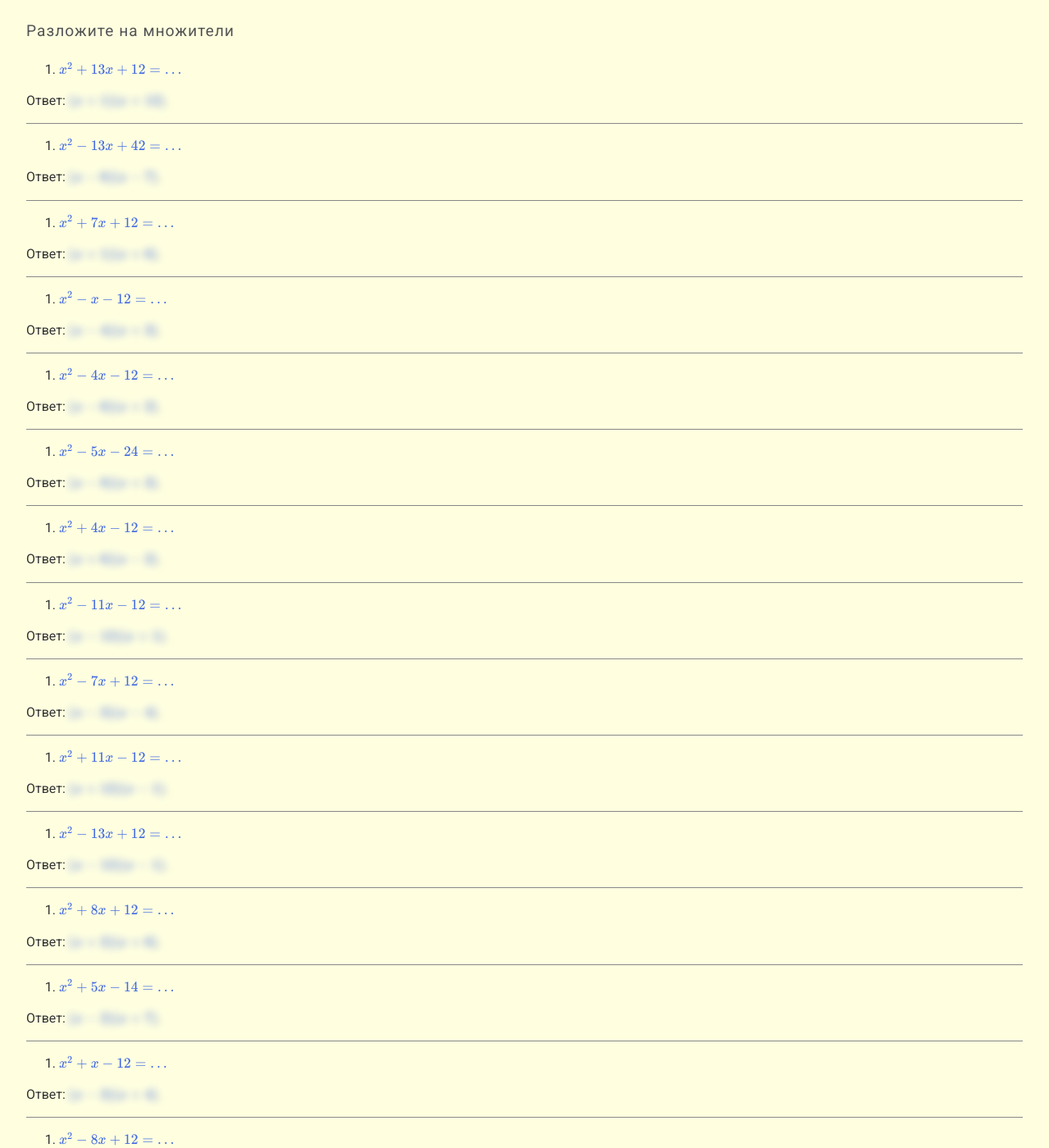
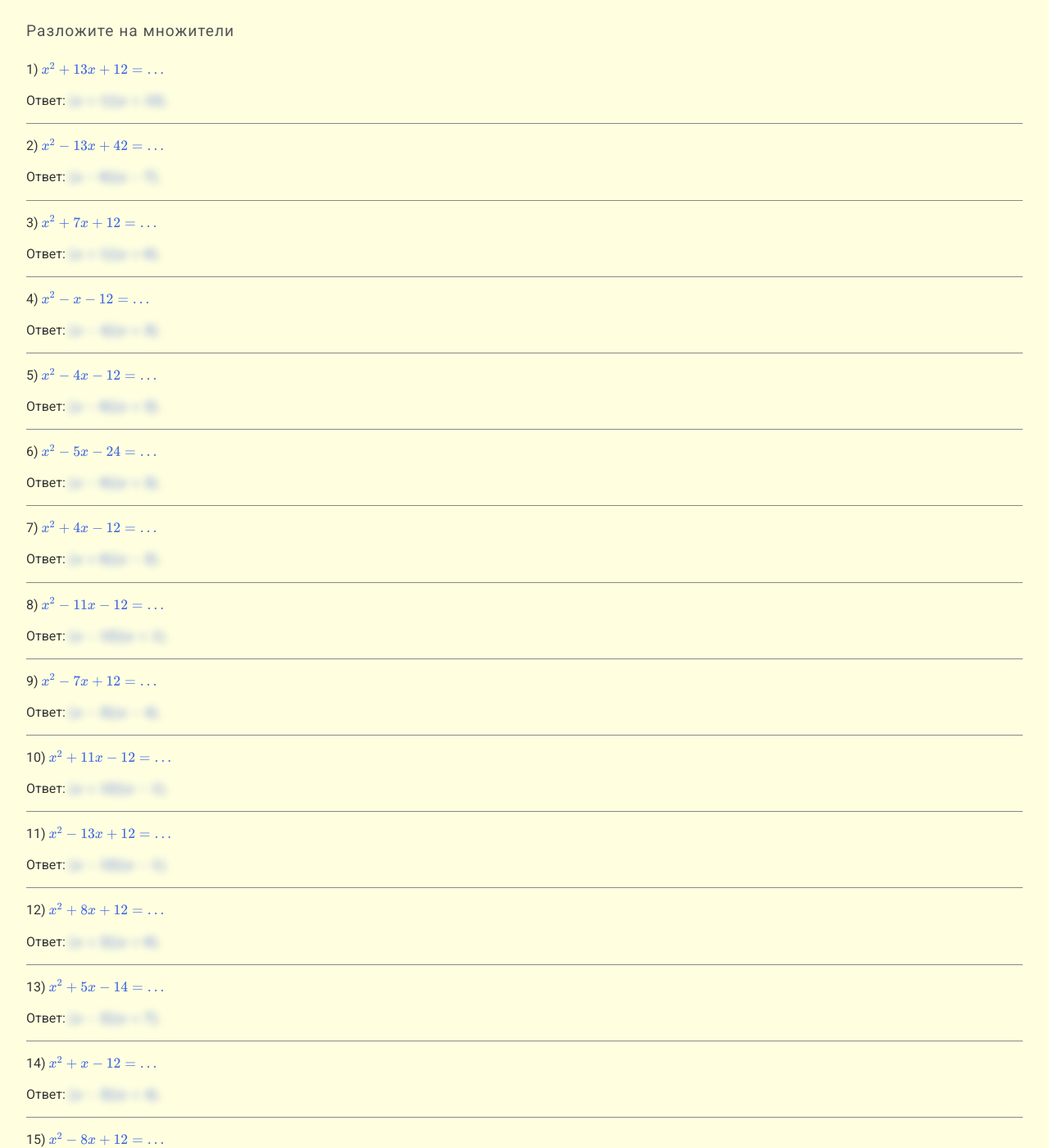
Before and after one commit to igorlsemenov/math, a Jekyll site: the page built from алгебра/разложние_на_множ/1.md, in a window 1280 px wide and 1400 px high. Shown: the whole window at 82% size. Built offline with Jekyll 4.4.1, drawn with Linux system fonts in a browser that asks for light colours.

Commit message:
Update 1.md

```diff
--- a/алгебра/разложние_на_множ/1.md
+++ b/алгебра/разложние_на_множ/1.md
@@ -5,90 +5,90 @@ title: Разложите на множители
 
 #### Разложите на множители
 
-1. $x² + 13x + 12 = \ldots$
+1) $x² + 13x + 12 = \ldots$
 
 Ответ: $(x + 1)(x + 12)$.
 
 --- ---
 
-2. $x² - 13x + 42 = \ldots$
+2) $x² - 13x + 42 = \ldots$
 
 Ответ: $(x - 6)(x -7)$.
 
 --- ---
 
-3. $x² + 7x + 12 = \ldots$
+3) $x² + 7x + 12 = \ldots$
 
 Ответ: $(x + 1)(x + 6)$.
 
 --- ---
 
-4. $x² - x - 12 = \ldots$
+4) $x² - x - 12 = \ldots$
 
 Ответ: $(x - 4)(x + 3)$.
 
 --- ---
 
-5. $x² - 4x - 12 = \ldots$
+5) $x² - 4x - 12 = \ldots$
 
 Ответ: $(x -6)(x + 2)$.
 
 --- ---
 
-6. $x² - 5x - 24 = \ldots$
+6) $x² - 5x - 24 = \ldots$
 
 Ответ: $(x - 8)(x + 3)$.
 
 --- ---
 
-7. $x² + 4x - 12 = \ldots$
+7) $x² + 4x - 12 = \ldots$
 
 Ответ: $(x + 6)(x - 2)$.
 
 --- ---
 
-8. $x² - 11x - 12 = \ldots$
+8) $x² - 11x - 12 = \ldots$
 
 Ответ: $(x -12 )(x + 1)$.
 
 --- ---
 
-9. $x² - 7x + 12 = \ldots$
+9) $x² - 7x + 12 = \ldots$
 
 Ответ: $(x - 3)(x - 4)$.
 
 --- ---
 
-10. $x² + 11x - 12 = \ldots$
+10) $x² + 11x - 12 = \ldots$
 
 Ответ: $(x + 12)(x - 1)$.
 
 --- ---
 
-11. $x² - 13x + 12 = \ldots$
+11) $x² - 13x + 12 = \ldots$
 
 Ответ: $(x - 12)(x - 1)$.
 
 --- ---
 
-12. $x² + 8x + 12 = \ldots$
+12) $x² + 8x + 12 = \ldots$
 
 Ответ: $(x + 2)(x + 6)$.
 
 --- ---
 
-13. $x² + 5x - 14 = \ldots$
+13) $x² + 5x - 14 = \ldots$
 
 Ответ: $(x -2)(x + 7)$.
 
 --- ---
 
-14. $x² + x - 12 = \ldots$
+14) $x² + x - 12 = \ldots$
 
 Ответ: $(x -3)(x + 4)$.
 
 --- ---
 
-15. $x² - 8x + 12 = \ldots$
+15) $x² - 8x + 12 = \ldots$
 
 Ответ: $(x - 6)(x - 2)$.
```
